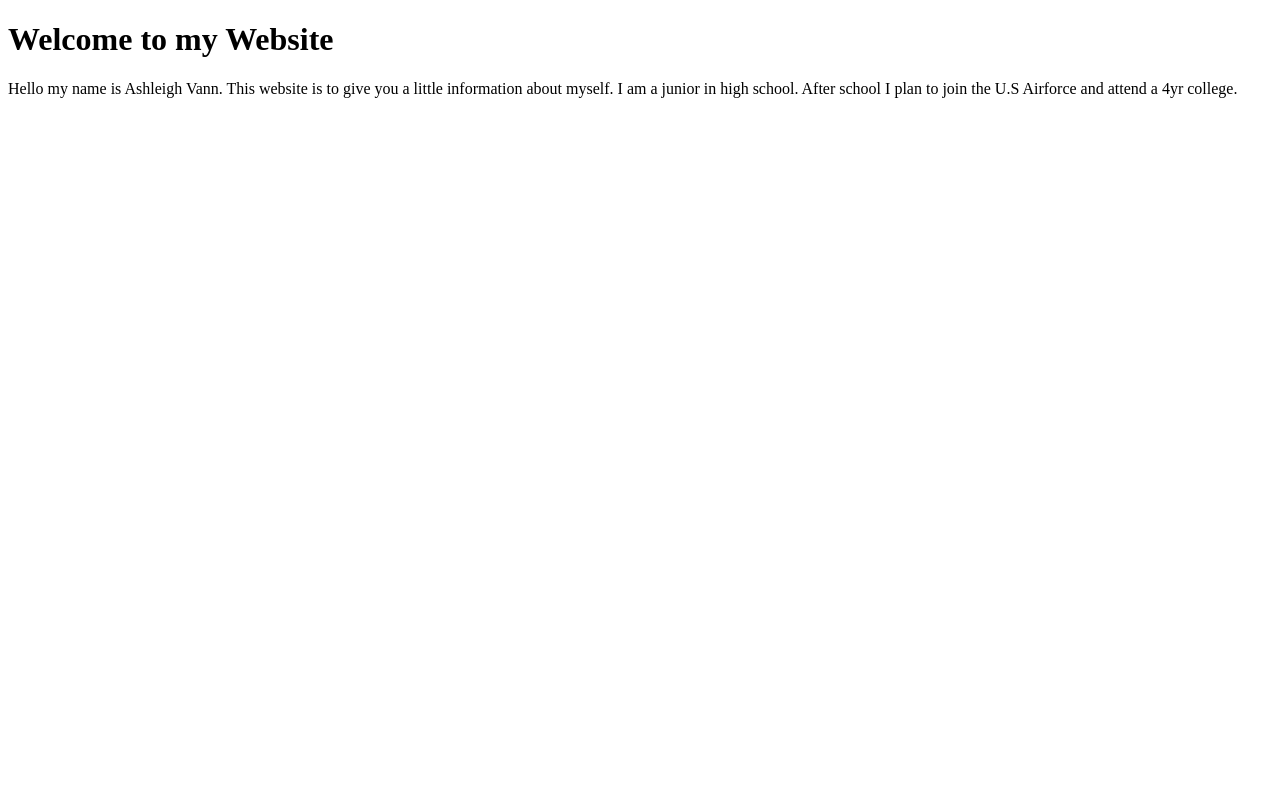
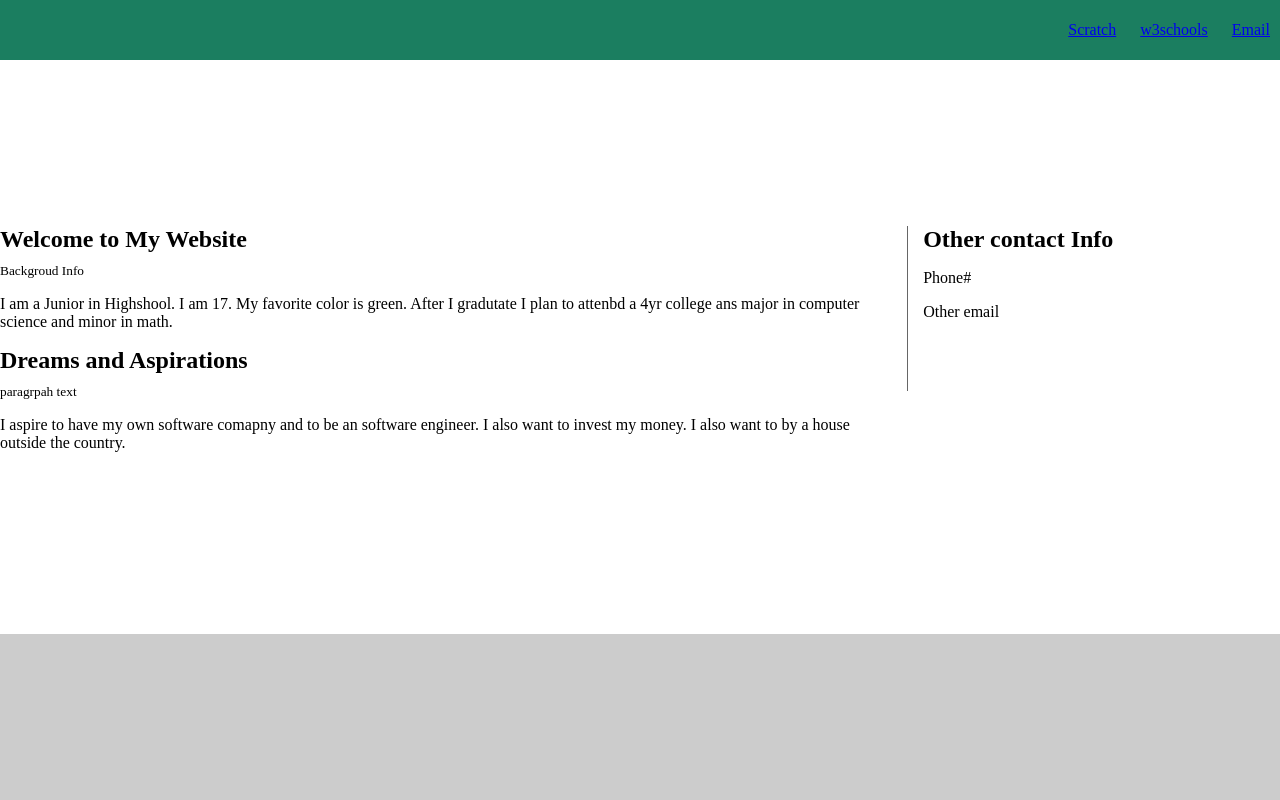
Before and after one commit to AMV04/AshleighVann, a plain HTML site: page index.html in a window 1280 px wide. Drawn offline with Linux system fonts and the light colour scheme.

Commit message:
Update index.html

```diff
--- a/index.html
+++ b/index.html
@@ -1,7 +1,89 @@
-<!DOCTYPE html>
+<!DOCTYPE HTML>
 <html>
-<body>
-<h1>Welcome to my Website</h1>
-<p>Hello my name is Ashleigh Vann. This website is to give you a little information about myself. I am a junior in high school. After school I plan to join the U.S Airforce and attend a 4yr college. </p>
-</body>
+  <head>
+    <title>Template</title>
+    <meta http-equiv="Content-Type" content="text/html; charset=UTF-8" />
+    <!--internal CSS below-->
+    <style>
+      html,
+      body {
+        height: 100%;
+      }
+      body {
+        display: flex;
+        flex-wrap: wrap;
+        margin: 0;
+      }
+      .header-menu,
+      footer {
+        display: flex;
+        align-items: center;
+        width: 100%;
+      }
+      .header-menu {
+        justify-content: flex-end;
+        height: 60px;
+        background: #1b7e60;
+        color: #fff;
+      }
+      h2 {
+        margin: 0 0 8px;
+      }
+      ul li {
+        display: inline-block;
+        padding: 0 10px;
+        list-style: none;
+      }
+      aside {
+        flex: 0.4;
+        height: 165px;
+        padding-left: 15px;
+        border-left: 1px solid #666;
+      }
+      section {
+        flex: 1;
+        padding-right: 15px;
+      }
+      footer {
+        padding: 0 10px;
+        background: #ccc;
+      }
+    </style>
+  </head>
+  <body>
+    <header class="header-menu">
+      <nav>
+        <ul>
+          <li><a href="https://scratch.mit.edu/">Scratch</a></li>
+          <li><a href="https://www.w3schools.com">w3schools</a></li>
+          <li><a href= "12250737@student.cms.k12.nc.us">Email</a></li>
+        </ul>
+      </nav>
+    </header>
+    <section>
+      <article>
+        <header>
+          <h2>Welcome to My Website</h2>
+          <small>Backgroud Info</small>
+        </header>
+        <p>I am a Junior in Highshool. I am 17. My favorite color is green. After I gradutate I plan to attenbd a 4yr college ans major in computer science and minor in math.  </p>
+      </article>
+      <article>
+        <header>
+          <h2>Dreams and Aspirations</h2>
+          <small>paragrpah text</small>
+        </header>
+        <p>I aspire to have my own software comapny and to be an software engineer. I also want to invest my money. I also want to by a house outside the country. </p>
+      </article>
+    </section>
+    <aside>
+      <h2>Other contact Info</h2>
+      <p>Phone#</p>
+      <p>Other email</p>
+      <p></p>
+      <p></p>
+    </aside>
+    <footer>
+    </footer>
+  </body>
 </html>
```
